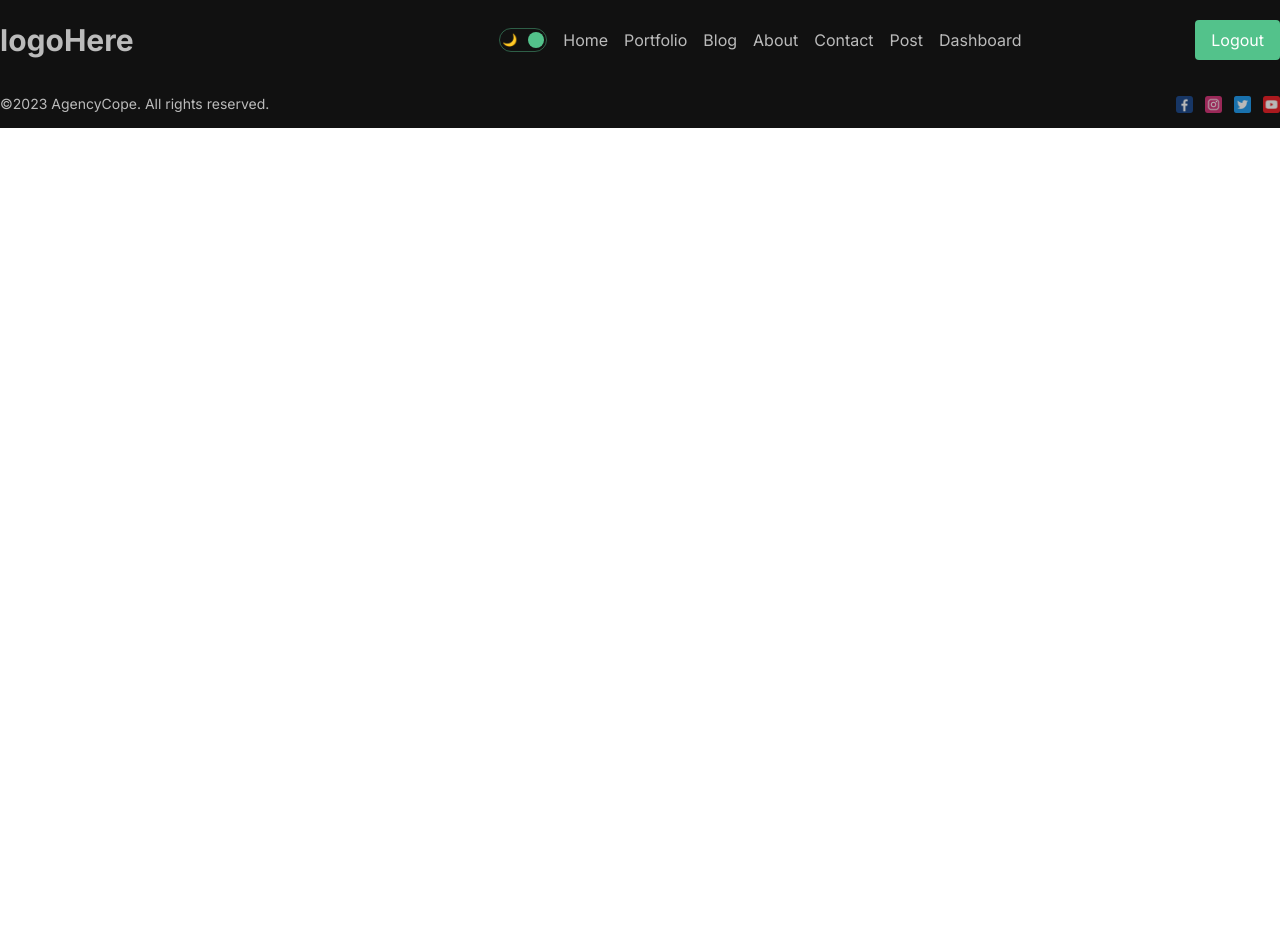
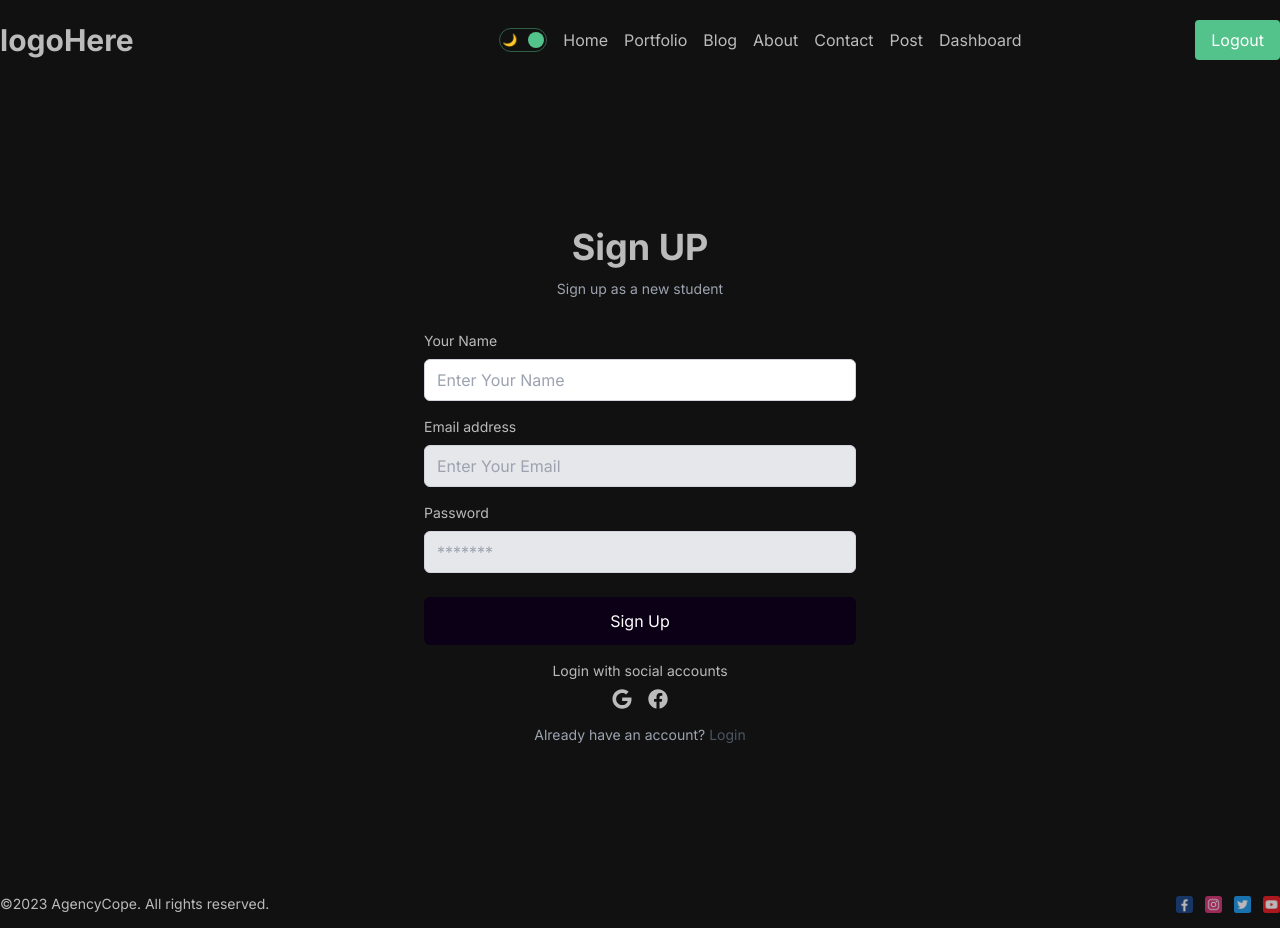
Before and after one commit to abdurrahmanrahat/nextjs-yt-lamadev, a Next.js app: page /register in a window 1280 px wide. Before the commit the page ends 800 px from the top, so only its background shows below. Built offline with nearby package versions, Linux system fonts and the light colour scheme; no server answers.

Commit message:
register page design & integrate done

```diff
--- a/src/app/login/page.js
+++ b/src/app/login/page.js
@@ -16,7 +16,7 @@
 
     const email = form.email.value;
     const password = form.password.value;
-    console.log(email, password);
+    // console.log(email, password);
 
     // sign in user
     signIn(email, password)
--- a/src/app/register/page.js
+++ b/src/app/register/page.js
@@ -1,10 +1,175 @@
+"use client";
+
+import SocialLogin from "@/components/Others/SocialLogin/SocialLogin";
+import { AuthContext } from "@/context/AuthProvider";
+import Link from "next/link";
+import { useContext } from "react";
+import { useForm } from "react-hook-form";
+import { toast } from "react-hot-toast";
 
 const RegisterPage = () => {
-    return (
-        <div>
+  const { createUser } = useContext(AuthContext);
 
+  const {
+    register,
+    handleSubmit,
+    formState: { errors },
+  } = useForm();
+
+  const onSubmit = (data) => {
+    // console.log(data);
+
+    const name = data.name;
+    const email = data.email;
+    const password = data.password;
+    // console.log(name, email, password);
+
+    // User Create
+    createUser(email, password)
+      .then((result) => {
+        const loggedUser = result.user;
+        // console.log(loggedUser);
+        toast.success("User created");
+      })
+      .catch((err) => {
+        console.log(err);
+        toast.error(err.message);
+      });
+  };
+
+  return (
+    <div className="flex justify-center items-center min-h-screen">
+      <div className="flex flex-col md:w-2/5 p-6 rounded-md sm:p-10">
+        <div className="mb-8 text-center">
+          <h1 className="my-3 text-4xl font-bold">Sign UP</h1>
+          <p className="text-sm text-gray-400">Sign up as a new student</p>
         </div>
-    );
+
+        <form
+          onSubmit={handleSubmit(onSubmit)}
+          noValidate=""
+          action=""
+          className="space-y-6 ng-untouched ng-pristine ng-valid"
+        >
+          <div className="space-y-4">
+            {/* Name Field */}
+            <div>
+              <label htmlFor="name" className="block mb-2 text-sm">
+                Your Name
+              </label>
+              <input
+                type="text"
+                name="name"
+                id="name"
+                placeholder="Enter Your Name"
+                {...register("name", { required: true, maxLength: 80 })}
+                className="w-full px-3 py-2 border rounded-md border-gray-300 focus:outline-[#0B0016]"
+                data-temp-mail-org="0"
+              />
+              {errors.name?.type === "required" && (
+                <p className="text-red-600 text-xl">Provide your name</p>
+              )}
+            </div>
+
+            {/* Photo Field */}
+            {/* <div className="form-control w-full max-w-xs">
+              <label className="label">
+                <span className="label-text">Your Photo</span>
+              </label>
+              <input
+                type="file"
+                {...register("photo", { required: true })}
+                className="file-input file-input-bordered w-full max-w-xs"
+              />
+              {errors.photo?.type === "required" && (
+                <p className="text-red-600 text-xl">Provide your Photo</p>
+              )}
+            </div> */}
+
+            {/* Email Field */}
+            <div>
+              <label htmlFor="email" className="block mb-2 text-sm">
+                Email address
+              </label>
+              <input
+                type="email"
+                name="email"
+                id="email"
+                placeholder="Enter Your Email"
+                {...register("email", { required: true, maxLength: 80 })}
+                className="w-full px-3 py-2 border rounded-md border-gray-300 focus:outline-[#0B0016] bg-gray-200 text-gray-900"
+                data-temp-mail-org="0"
+              />
+              {errors.email?.type === "required" && (
+                <p className="text-red-600 text-xl">Provide your Email</p>
+              )}
+            </div>
+
+            {/* Password Field */}
+            <div className="relative">
+              <div className="flex justify-between">
+                <label htmlFor="password" className="text-sm mb-2">
+                  Password
+                </label>
+              </div>
+              <input
+                type="password"
+                name="password"
+                id="password"
+                placeholder="*******"
+                {...register("password", {
+                  required: true,
+                  minLength: 6,
+                  pattern: /(?=.*?[A-Z])(?=.*?[a-z])(?=.*?[#?!@$%^&*-])/,
+                })}
+                className="w-full px-3 py-2 border rounded-md border-gray-300 focus:outline-[#0B0016] bg-gray-200 text-gray-900"
+              />
+              {errors.password?.type === "required" && (
+                <p className="text-red-600 text-xl">Provide your Password</p>
+              )}
+              {errors.password?.type === "minLength" && (
+                <p className="text-red-600">Password must be 6 characters</p>
+              )}
+              {errors.password?.type === "pattern" && (
+                <p className="text-red-600">
+                  Password must have one uppercase, lowercase & symbol
+                </p>
+              )}
+            </div>
+          </div>
+
+          <div>
+            <input
+              className="bg-[#0B0016] w-full rounded-md py-3 text-white"
+              type="submit"
+              value="Sign Up"
+            />
+          </div>
+        </form>
+
+        <div className="flex items-center pt-4 space-x-1">
+          <div className="flex-1 h-px sm:w-16 dark:bg-gray-700"></div>
+          <p className="px-3 text-sm dark:text-gray-400">
+            Login with social accounts
+          </p>
+          <div className="flex-1 h-px sm:w-16 dark:bg-gray-700"></div>
+        </div>
+
+        {/* Social Signin Button */}
+        <SocialLogin></SocialLogin>
+
+        <p className="px-6 text-sm text-center text-gray-400">
+          Already have an account?{" "}
+          <Link
+            href="/login"
+            className="hover:underline hover:text-rose-500 text-gray-600"
+          >
+            Login
+          </Link>
+        </p>
+      </div>
+    </div>
+  );
 };
 
 export default RegisterPage;
```
